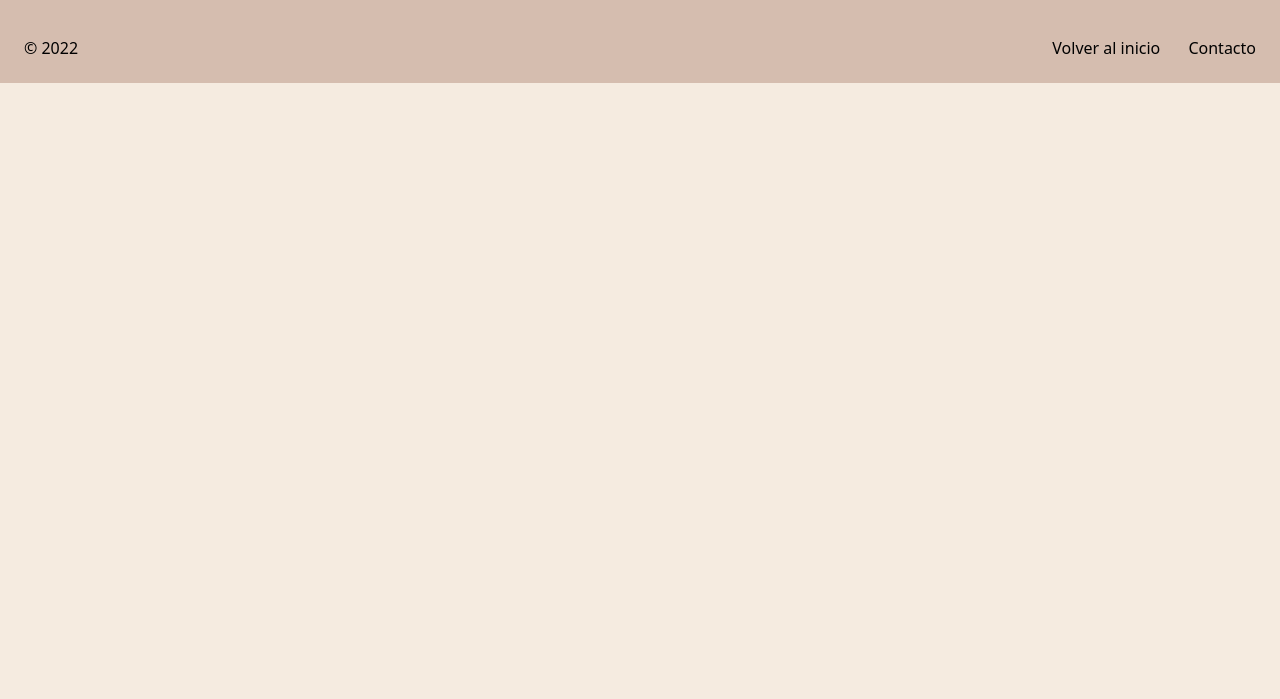
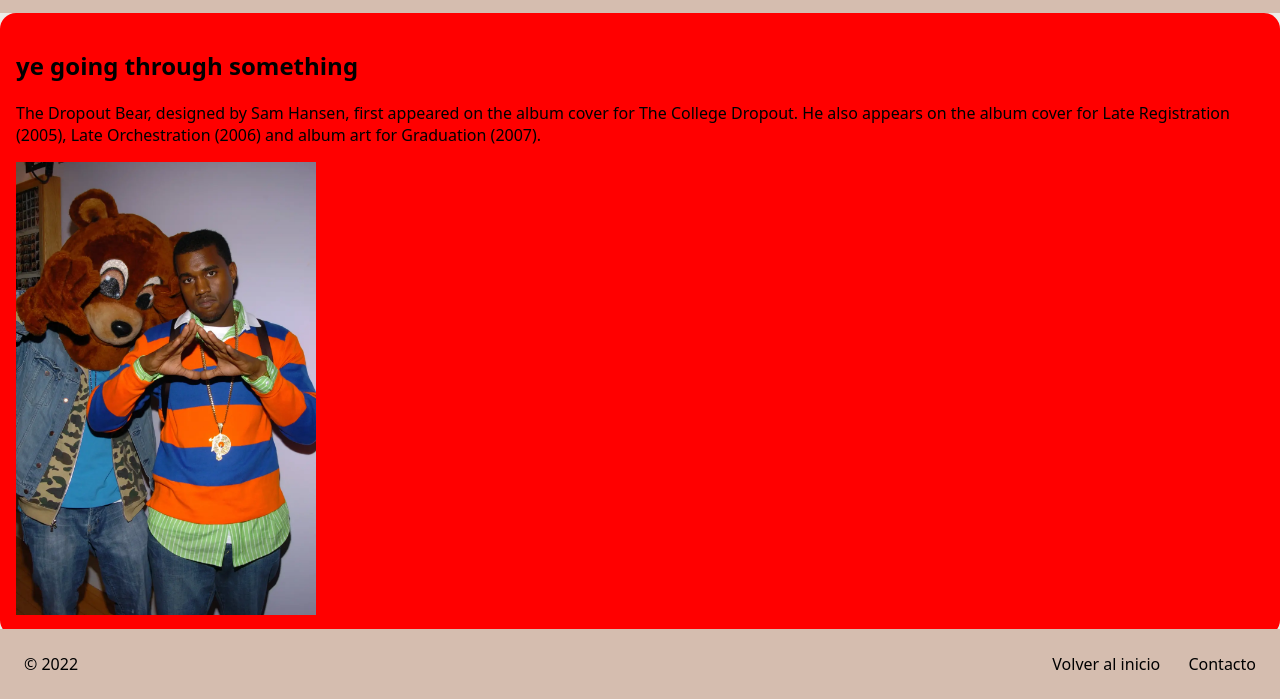
Before and after one commit to gmkmario/miweb, a plain HTML site: page index.html in a window 1280 px wide. Shown: the part 101-800 px from the top of the page. Drawn offline with Linux system fonts and the light colour scheme.

Commit message:
Footer arreglado y añadido el contenido del post

```diff
--- a/index.html
+++ b/index.html
@@ -22,6 +22,18 @@
         <a href="" class="nav-link">Contacto</a>
       </nav>
     </header>
+    <section class="container">
+      <article class="post">
+        <h2>ye going through something</h2>
+        <p>
+          The Dropout Bear, designed by Sam Hansen, first appeared on the album
+          cover for The College Dropout. He also appears on the album cover for
+          Late Registration (2005), Late Orchestration (2006) and album art for
+          Graduation (2007).
+        </p>
+        <img src="img/dropout.webp" alt="kanye with the bear" width="300" />
+      </article>
+    </section>
     <footer>
       <section>
         <a href="#logo">Volver al inicio</a>
--- a/style.css
+++ b/style.css
@@ -4,7 +4,7 @@ html {
 }
 
 body {
-  background-color: #f5ebe0;
+  background-color: #edede9;
   margin: 0;
 }
 
@@ -15,6 +15,9 @@ header {
   justify-content: space-between;
   align-items: center;
   padding: 1rem;
+  top: 0;
+  right: 0;
+  /* width: 100%; */
 }
 
 a#logo {
@@ -57,13 +60,24 @@ nav a:hover {
   color: #a37256;
 }
 
+.post {
+  border-radius: 1rem;
+  background-color: red;
+  padding: 1rem;
+}
+
 footer {
   background-color: #d5bdaf;
   padding: 1.5rem;
+  position: fixed;
+  left: 0;
+  bottom: 0;
+  width: 100%;
 }
 
 footer section {
   float: right;
+  margin-right: 3rem;
 }
 
 footer p {
```
